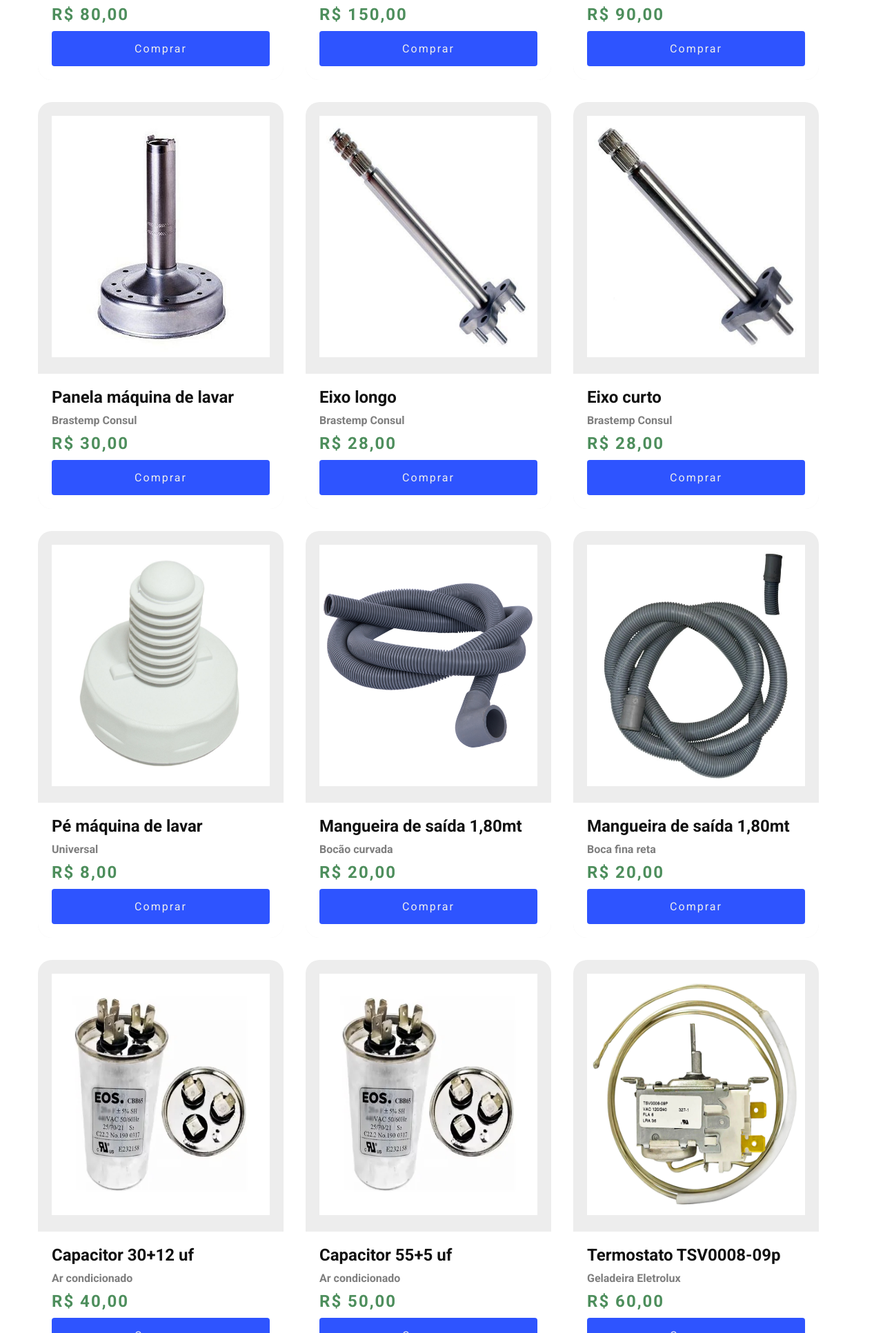
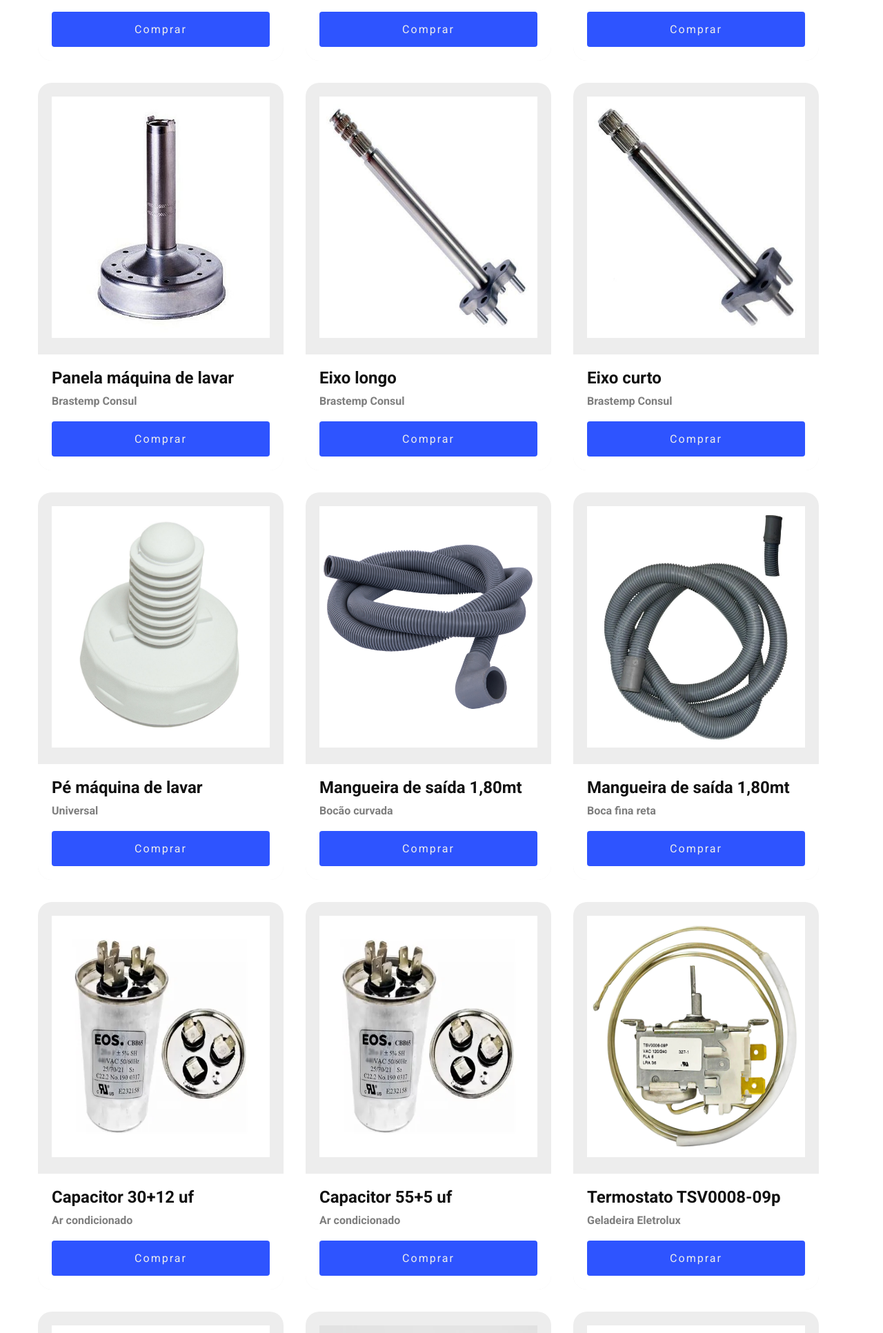
Before and after one commit to Davidabds/Site-JMP-Refrigeracao, a plain HTML site: page index.html in a window 1280 px wide. Shown: the part 867-2800 px from the top of the page at 69% size. Drawn offline with Linux system fonts and the light colour scheme.

Commit message:
Update index.html

```diff
--- a/index.html
+++ b/index.html
@@ -46,146 +46,146 @@
             <button class="btn-filtrar">Aplicar filtros</button>
         </div>
         <ul class="cartas">
-            <li class="carta" data-categoria="Eletrolux" data-preco="80">
+            <li class="carta" data-categoria="Eletrolux" data-preco="">
                 <img src="./src/imagens/Valvula ltd.webp" alt="">
                 <div class="informacoes">
                     <h2 class="nome-personagem">Válvula Eletrolux LTD</h2>
                     <span class="categoria">Eletrolux LTD</span>
-                    <span class="preco">R$ 80,00</span>
+                    <span class="preco"></span>
                     <a href="http://wa.me/5521982885780?text=Olá, quero comprar a Válvula Eletrolux LTD!" class="btn-comprar" target="_blank">Comprar</a>
                 </div>
                 </li>
-                <li class="carta" data-categoria="Consul Brastemp" data-preco="150">
+                <li class="carta" data-categoria="Consul Brastemp" data-preco="">
                     <img src="./src/imagens/Mecanismo curto.jpg" alt="" />
                     <div class="informacoes">
                         <h2 class="nome-personagem">Mecanismo eixo curto</h2>
                         <span class="categoria">Brastemp Consul</span>
-                        <span class="preco">R$ 150,00</span>
+                        <span class="preco"></span>
                         <a href="http://wa.me/5521982885780?text=Olá, quero comprar o Mecanismo eixo curto!" class="btn-comprar" target="_blank">Comprar</a>
                     </div>
                 </li>
-                <li class="carta" data-categoria="Brastemp" data-preco="90">
+                <li class="carta" data-categoria="Brastemp" data-preco="">
                     <img src="./src/imagens/Valvula dupla.webp" alt="" />
                     <div class="informacoes">
                         <h2 class="nome-personagem">Válvula BWH11 BWH15</h2>
                         <span class="categoria">Brastemp</span>
-                        <span class="preco">R$ 90,00</span>
+                        <span class="preco"></span>
                         <a href="http://wa.me/5521982885780?text=Olá, quero comprar a Válvula BWH11 BWH15!" class="btn-comprar" target="_blank">Comprar</a>
                     </div>
                 </li>
-                <li class="carta" data-categoria="Brastemp, Consul" data-preco="30">
+                <li class="carta" data-categoria="Brastemp, Consul" data-preco="">
                     <img src="./src/imagens/Panela.jpg" alt="" />
                     <div class="informacoes">
                         <h2 class="nome-personagem">Panela máquina de lavar</h2>
                         <span class="categoria">Brastemp Consul</span>
-                        <span class="preco">R$ 30,00</span>
+                        <span class="preco"></span>
                         <a href="http://wa.me/5521982885780?text=Olá, quero comprar a Panela máquina de lavar!" class="btn-comprar" target="_blank">Comprar</a>
                     </div>
                 </li>
-                <li class="carta" data-categoria="Brastemp, Consul" data-preco="28">
+                <li class="carta" data-categoria="Brastemp, Consul" data-preco="">
                     <img src="./src/imagens/eixo longo.jpg" alt="" />
                     <div class="informacoes">
                         <h2 class="nome-personagem">Eixo longo</h2>
                         <span class="categoria">Brastemp Consul</span>
-                        <span class="preco">R$ 28,00</span>
+                        <span class="preco"></span>
                         <a href="http://wa.me/5521982885780?text=Olá, quero comprar o Eixo longo!" class="btn-comprar" target="_blank">Comprar</a>
                     </div>
                 </li>
-                <li class="carta" data-categoria="Brastemp, Consul" data-preco="28">
+                <li class="carta" data-categoria="Brastemp, Consul" data-preco="">
                     <img src="./src/imagens/eixo curto.jpg" alt="" />
                     <div class="informacoes">
                         <h2 class="nome-personagem">Eixo curto</h2>
                         <span class="categoria">Brastemp Consul</span>
-                        <span class="preco">R$ 28,00</span>
+                        <span class="preco"></span>
                         <a href="http://wa.me/5521982885780?text=Olá, quero comprar o Eixo curto!" class="btn-comprar" target="_blank">Comprar</a>
                     </div>
                 </li>
-                <li class="carta" data-categoria="" data-preco="8">
+                <li class="carta" data-categoria="" data-preco="">
                 <img src="./src/imagens/Pé máquina.jpg" alt="">
                 <div class="informacoes">
                     <h2 class="nome-personagem">Pé máquina de lavar</h2>
                     <span class="categoria">Universal</span>
-                    <span class="preco">R$ 8,00</span>
+                    <span class="preco"></span>
                     <a href="http://wa.me/5521982885780?text=Olá, quero comprar o Pé máquina de lavar!" class="btn-comprar" target="_blank">Comprar</a>
                 </div>
-                <li class="carta" data-categoria="" data-preco="20">
+                <li class="carta" data-categoria="" data-preco="">
                 <img src="./src/imagens/Mangueira saída curva.jpg" alt="">
                 <div class="informacoes">
                     <h2 class="nome-personagem">Mangueira de saída 1,80mt</h2>
                     <span class="categoria">Bocão curvada</span>
-                    <span class="preco">R$ 20,00</span>
+                    <span class="preco"></span>
                     <a href="http://wa.me/5521982885780?text=Olá, quero comprar a Mangueira de saída 1,80mt bocão curvada!" class="btn-comprar" target="_blank">Comprar</a>
                 </div>
-                <li class="carta" data-categoria="" data-preco="20">
+                <li class="carta" data-categoria="" data-preco="">
                 <img src="./src/imagens/Mangueira saída reta.jpg" alt="">
                 <div class="informacoes">
                     <h2 class="nome-personagem">Mangueira de saída 1,80mt</h2>
                     <span class="categoria">Boca fina reta</span>
-                    <span class="preco">R$ 20,00</span>
+                    <span class="preco"></span>
                     <a href="http://wa.me/5521982885780?text=Olá, quero comprar a Mangueira de saída 1,80mt boca fina!" class="btn-comprar" target="_blank">Comprar</a>
                 </div>
-                <li class="carta" data-categoria="" data-preco="40">
+                <li class="carta" data-categoria="" data-preco="">
                 <img src="./src/imagens/Capacitor 30+12.webp" alt="">
                 <div class="informacoes">
                     <h2 class="nome-personagem">Capacitor 30+12 uf</h2>
                     <span class="categoria">Ar condicionado</span>
-                    <span class="preco">R$ 40,00</span>
+                    <span class="preco"></span>
                     <a href="http://wa.me/5521982885780?text=Olá, quero comprar o Capacitor 30+12 uf!" class="btn-comprar" target="_blank">Comprar</a>
                 </div>
-                <li class="carta" data-categoria="" data-preco="50">
+                <li class="carta" data-categoria="" data-preco="">
                 <img src="./src/imagens/Capacitor 30+12.webp" alt="">
                 <div class="informacoes">
                     <h2 class="nome-personagem">Capacitor 55+5 uf</h2>
                     <span class="categoria">Ar condicionado</span>
-                    <span class="preco">R$ 50,00</span>
+                    <span class="preco"></span>
                     <a href="http://wa.me/5521982885780?text=Olá, quero comprar o Capacitor 55+5 uf!" class="btn-comprar" target="_blank">Comprar</a>
                 </div>
-                <li class="carta" data-categoria="Eletrolux" data-preco="60">
+                <li class="carta" data-categoria="Eletrolux" data-preco="">
                 <img src="./src/imagens/Termostato tsv0008-09p.jpg" alt="">
                 <div class="informacoes">
                     <h2 class="nome-personagem">Termostato TSV0008-09p</h2>
                     <span class="categoria">Geladeira Eletrolux</span>
-                    <span class="preco">R$ 60,00</span>
+                    <span class="preco"></span>
                     <a href="http://wa.me/5521982885780?text=Olá, quero comprar o Termostato TSV0008-09p!" class="btn-comprar" target="_blank">Comprar</a>
                 </div>
-                <li class="carta" data-categoria="Brastemp, Consul" data-preco="25">
+                <li class="carta" data-categoria="Brastemp, Consul" data-preco="">
                 <img src="./src/imagens/Kit came.jpg" alt="">
                 <div class="informacoes">
                     <h2 class="nome-personagem">Kit Came</h2>
                     <span class="categoria">Brastemp Consul</span>
-                    <span class="preco">R$ 25,00</span>
+                    <span class="preco"></span>
                     <a href="http://wa.me/5521982885780?text=Olá, quero comprar o Kit Came!" class="btn-comprar" target="_blank">Comprar</a>
                 </div>
-                <li class="carta" data-categoria="Brastemp, Consul" data-preco="90">
+                <li class="carta" data-categoria="Brastemp, Consul" data-preco="">
                 <img src="./src/imagens/Ventilador Brastemp.webp" alt="">
                 <div class="informacoes">
                     <h2 class="nome-personagem">Motor Ventilador</h2>
                     <span class="categoria">Brastemp Consul</span>
-                    <span class="preco">R$ 90,00</span>
+                    <span class="preco"></span>
                     <a href="http://wa.me/5521982885780?text=Olá, quero comprar o Motor Ventilador Brastemp!" class="btn-comprar" target="_blank">Comprar</a>
                 </div>
-                <li class="carta" data-categoria="Bosh, Continental, GE" data-preco="35">
+                <li class="carta" data-categoria="Bosh, Continental, GE" data-preco="">
                 <img src="./src/imagens/Sensor de temperatura GE.jpg" alt="">
                 <div class="informacoes">
                     <h2 class="nome-personagem">Sensor Temperatura GE</h2>
                     <span class="categoria">Continental Bosh GE</span>
-                    <span class="preco">R$ 35,00</span>
+                    <span class="preco"></span>
                     <a href="http://wa.me/5521982885780?text=Olá, quero comprar o Sensor de Temperatura GE!" class="btn-comprar" target="_blank">Comprar</a>
                 </div>
-                <li class="carta" data-categoria="Bosh, Continental, GE" data-preco="35">
+                <li class="carta" data-categoria="Bosh, Continental, GE" data-preco="">
                 <img src="./src/imagens/Fusível GE.jpg" alt="">
                 <div class="informacoes">
                     <h2 class="nome-personagem">Fusível GE</h2>
                     <span class="categoria">Continental Bosh GE</span>
-                    <span class="preco">R$ 35,00</span>
+                    <span class="preco"></span>
                     <a href="http://wa.me/5521982885780?text=Olá, quero comprar o Fusível GE!" class="btn-comprar" target="_blank">Comprar</a>
                 </div>
-                <li class="carta" data-categoria="Eletrolux" data-preco="50">
+                <li class="carta" data-categoria="Eletrolux" data-preco="">
                 <img src="./src/imagens/Interface lte12v2.jpg" alt="">
                 <div class="informacoes">
                     <h2 class="nome-personagem">Placa Interface LTE12 V2</h2>
                     <span class="categoria">Eletrolux</span>
-                    <span class="preco">R$ 50,00</span>
+                    <span class="preco"></span>
                     <a href="http://wa.me/5521982885780?text=Olá, quero comprar o Fusível GE!" class="btn-comprar" target="_blank">Comprar</a>
                 </div>
 
```
